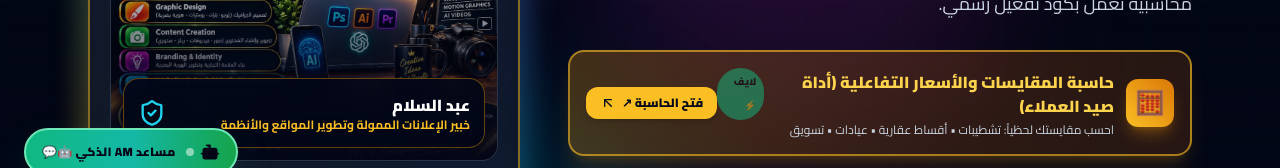
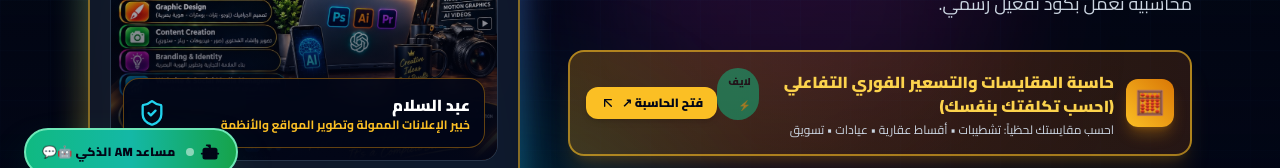
Before and after one commit to mostafabodye/mostafabodye, a React (Vite) app: page / in a window 1280 px wide. Shown: the part 600-768 px from the top of the page. Built offline with nearby package versions, Linux system fonts and the light colour scheme.

Commit message:
style: replace marketing jargon with elegant client-facing instant quote phrasing

```diff
--- a/public/calculator.html
+++ b/public/calculator.html
@@ -3,7 +3,7 @@
 <head>
   <meta charset="UTF-8">
   <meta name="viewport" content="width=device-width, initial-scale=1.0">
-  <title>حاسبة المقايسات والأسعار التفاعلية لصيد العملاء | AM Marketing</title>
+  <title>حاسبة المقايسات والأسعار التفاعلية الفورية | AM Marketing</title>
 
   <!-- Tailwind CSS -->
   <script src="https://cdn.tailwindcss.com"></script>
@@ -136,7 +136,7 @@
     <!-- Hero Headline -->
     <div class="text-center max-w-2xl mx-auto space-y-2 mb-6">
       <span class="text-xs px-3 py-1 rounded-full bg-amber-950/80 border border-amber-800/80 text-amber-300 font-bold">
-        ✨ أداة صيد العملاء التفاعلية المتكاملة (Multi-Niche Cost Calculator)
+        ✨ حاسبة المقايسات والتسعير الفوري التفاعلي (Multi-Niche Cost Calculator)
       </span>
       <h2 id="mainHeading" class="text-2xl sm:text-3xl font-extrabold text-white">
         احسب التكلفة والمقايسة التقديرية في ثوانٍ
--- a/src/components/FloatingWhatsApp.jsx
+++ b/src/components/FloatingWhatsApp.jsx
@@ -20,7 +20,7 @@ export default function FloatingWhatsApp({ lang }) {
     {
       sender: 'bot',
       text: isRtl
-        ? 'أهلاً بك في وكالة AM Marketing! 🚀\nأنا مساعدك الذكي 🤖 تحت أمرك للإجابة على استفساراتك فوراً حول:\n• باقات وأسعار الحملات الإعلانية والشات أدز\n• برمجة المواقع والمتاجر التفاعلية\n• حاسبة المقايسات وصيد العملاء\n• برامج الويندوز المحاسبية وأنظمة الكاشير\n\nكيف يمكنني مساعدتك اليوم؟'
+        ? 'أهلاً بك في وكالة AM Marketing! 🚀\nأنا مساعدك الذكي 🤖 تحت أمرك للإجابة على استفساراتك فوراً حول:\n• باقات وأسعار الحملات الإعلانية والشات أدز\n• برمجة المواقع والمتاجر التفاعلية\n• حاسبة المقايسات والتسعير الفوري\n• برامج الويندوز المحاسبية وأنظمة الكاشير\n\nكيف يمكنني مساعدتك اليوم؟'
         : 'Welcome to AM Marketing! 🚀\nI am your 24/7 AI Smart Assistant 🤖 here to help you with:\n• Ad Campaigns & Chat Ads packages\n• Responsive Websites & E-Commerce\n• Interactive Cost Calculators\n• Offline Windows POS & Keygen Systems\n\nHow can I help you today?',
       time: 'الآن'
     }
@@ -73,7 +73,7 @@ export default function FloatingWhatsApp({ lang }) {
     if (q.includes('حاسب') || q.includes('مقايس') || q.includes('calc') || q.includes('cost')) {
       return {
         text: isArabic
-          ? '🧮 حاسبة المقايسات التفاعلية هي أحدث أدواتنا لصيد العملاء في 4 مجالات كبرى:\n1. تشطيبات وديكور (بالمتر المربع)\n2. أقساط عقارية ومقدمات\n3. عيادات وتجميل وخصومات مجمعة\n4. باقات إدارة السوشيال ميديا\n\nتقدر تجربها لايف بالضغط على الزر أدناه 👇'
+          ? '🧮 حاسبة المقايسات التفاعلية هي أحدث حلولنا لحساب التكلفة التقديرية فوراً في 4 مجالات كبرى:\n1. تشطيبات وديكور (بالمتر المربع)\n2. أقساط عقارية ومقدمات\n3. عيادات وتجميل وخصومات مجمعة\n4. باقات إدارة السوشيال ميديا\n\nتقدر تجربها لايف بالضغط على الزر أدناه 👇'
           : '🧮 Our Interactive Cost Calculator features 4 high-converting verticals: Finishing, Real Estate, Clinics, and Marketing retainers. You can try the live tool directly below 👇',
         link: { url: 'calculator.html', label: isArabic ? 'تشغيل الحاسبة التفاعلية لايف 🧮' : 'Open Live Calculator 🧮' }
       };
--- a/src/components/Hero.jsx
+++ b/src/components/Hero.jsx
@@ -97,7 +97,7 @@ export default function Hero({ t, lang, onNavigate }) {
                   </div>
                   <div>
                     <div className="text-sm sm:text-base font-black text-amber-300 group-hover:text-amber-200 flex items-center gap-2">
-                      <span>{isRtl ? 'حاسبة المقايسات والأسعار التفاعلية (أداة صيد العملاء)' : 'Interactive Cost Calculator (Lead Engine)'}</span>
+                      <span>{isRtl ? 'حاسبة المقايسات والتسعير الفوري التفاعلي (احسب تكلفتك بنفسك)' : 'Interactive Cost & Instant Quote Calculator'}</span>
                       <span className="px-2 py-0.5 rounded-full text-[10px] font-black bg-emerald-500 text-slate-950 animate-pulse">لايف ⚡</span>
                     </div>
                     <div className="text-xs text-slate-300 mt-0.5">
--- a/src/data/projectsData.js
+++ b/src/data/projectsData.js
@@ -4,7 +4,7 @@ export const projectsData = [
     category: "web",
     categories: ["web", "ads", "ai"],
     title: {
-      ar: "حاسبة المقايسات التفاعلية لصيد العملاء (Interactive Cost Calculator)",
+      ar: "حاسبة المقايسات والتسعير التفاعلي الذكي (Interactive Cost Calculator)",
       en: "Interactive Cost Calculator & WhatsApp Lead Magnet"
     },
     subtitle: {
@@ -20,7 +20,7 @@ export const projectsData = [
       en: "AM Marketing Interactive Tools"
     },
     website: "calculator.html",
-    tags: ["حاسبة تفاعلية", "تشطيبات وديكور", "صيد عملاء الإعلانات", "واتساب فوري", "مقايسات لحظية", "White-Label"],
+    tags: ["حاسبة تفاعلية", "تشطيبات وديكور", "تسعير فوري للإعلانات", "واتساب فوري", "مقايسات لحظية", "White-Label"],
     gradient: "from-amber-500 via-orange-600 to-yellow-500",
     summary: {
       ar: "أداة ويب تفاعلية فائقة السرعة تُركب في بايو صفحات الشركات وإعلانات السوشيال ميديا؛ تتيح للعميل تحريك مؤشر المساحة واختيار الباقة والإضافات ومشاهدة السعر ومدة التنفيذ فوراً، وبضغطة زر واحدة تُرسل المقايسة كاملة لواتساب الشركة.",
@@ -31,7 +31,7 @@ export const projectsData = [
       en: "Advertisers lose 80% of ad comments due to slow 'DM for price' responses and lack of instant transparency."
     },
     solution: {
-      ar: "بناء حاسبة تكلفة فورية ناعمة الحركة مع صائد عملاء واتساب مدمج يرسل المقايسة كاملة لأرقام مبيعات الشركة دون أي مجهود إضافي.",
+      ar: "بناء حاسبة تكلفة فورية ناعمة الحركة مع نظام طلب واستفسار واتساب فوري مدمج يرسل المقايسة كاملة لأرقام مبيعات الشركة دون أي مجهود إضافي.",
       en: "Engineered a zero-friction cost estimator that sends fully computed specifications directly to sales WhatsApp."
     },
     results: [
@@ -186,7 +186,7 @@ export const projectsData = [
       en: "Automated local business scraper, lead scoring, and 1-click tailored WhatsApp pitch generator"
     },
     badge: {
-      ar: "محرك صيد العملاء B2B 🎯💼",
+      ar: "محرك استخراج بيانات الشركات B2B 🎯💼",
       en: "B2B Lead Scraper 🎯💼"
     },
     client: {
@@ -194,7 +194,7 @@ export const projectsData = [
       en: "AM Marketing Growth Stack"
     },
     website: "https://github.com/mostafabodye/mostafabodye",
-    tags: ["سحب داتا B2B", "صيد عملاء محليين", "توليد رسائل بيع", "تصدير Excel", "Google Maps Leads", "أتمتة تسويق"],
+    tags: ["سحب داتا B2B", "استهداف شركات محلية", "توليد رسائل بيع", "تصدير Excel", "Google Maps Leads", "أتمتة تسويق"],
     gradient: "from-sky-500 via-blue-600 to-indigo-700",
     summary: {
       ar: "منصة متطورة لتزويد وكالات التسويق والمبيعات بقوائم عملاء مستهدفين مع هواتفهم وعناوينهم، واكتشاف الشركات التي لا تملك موقعاً لبيع الخدمات لها فوراً.",
```
Also changed, not shown: 1 other file (tests, documents, lock files or other folders).
